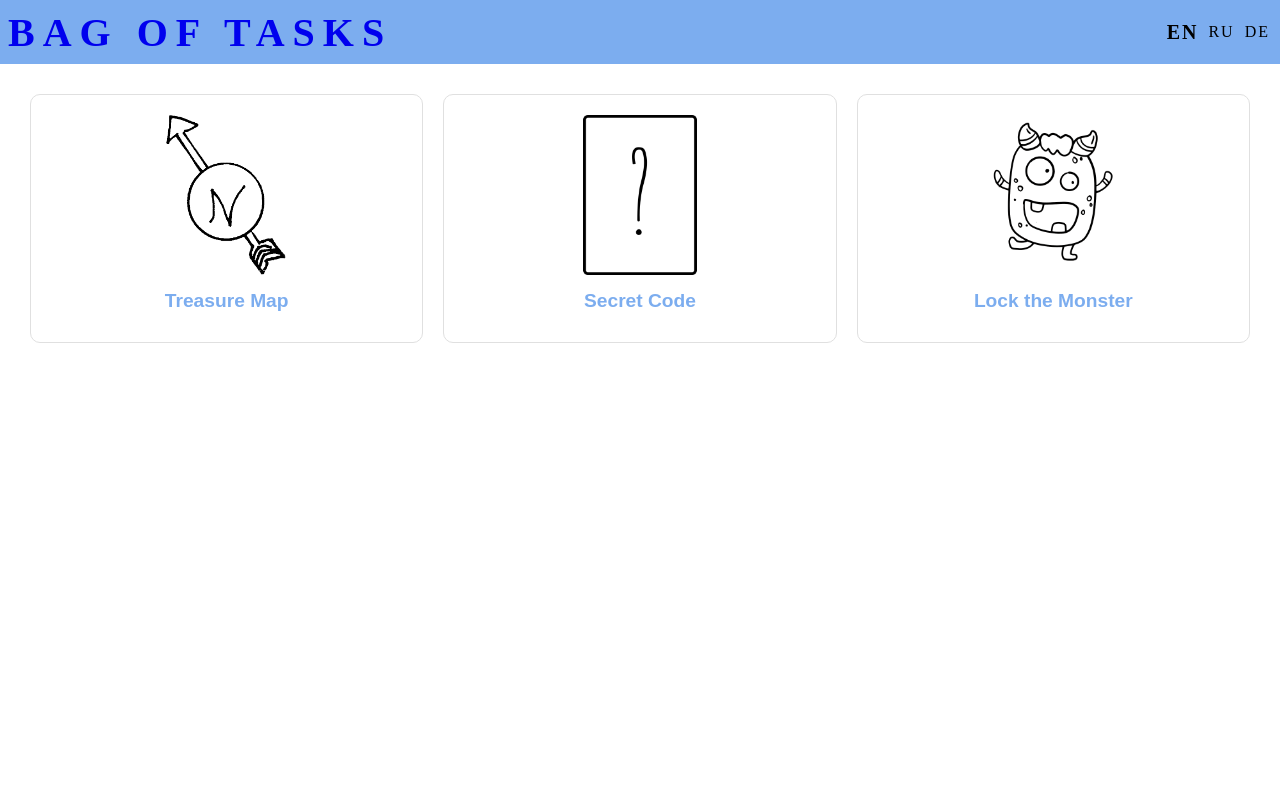
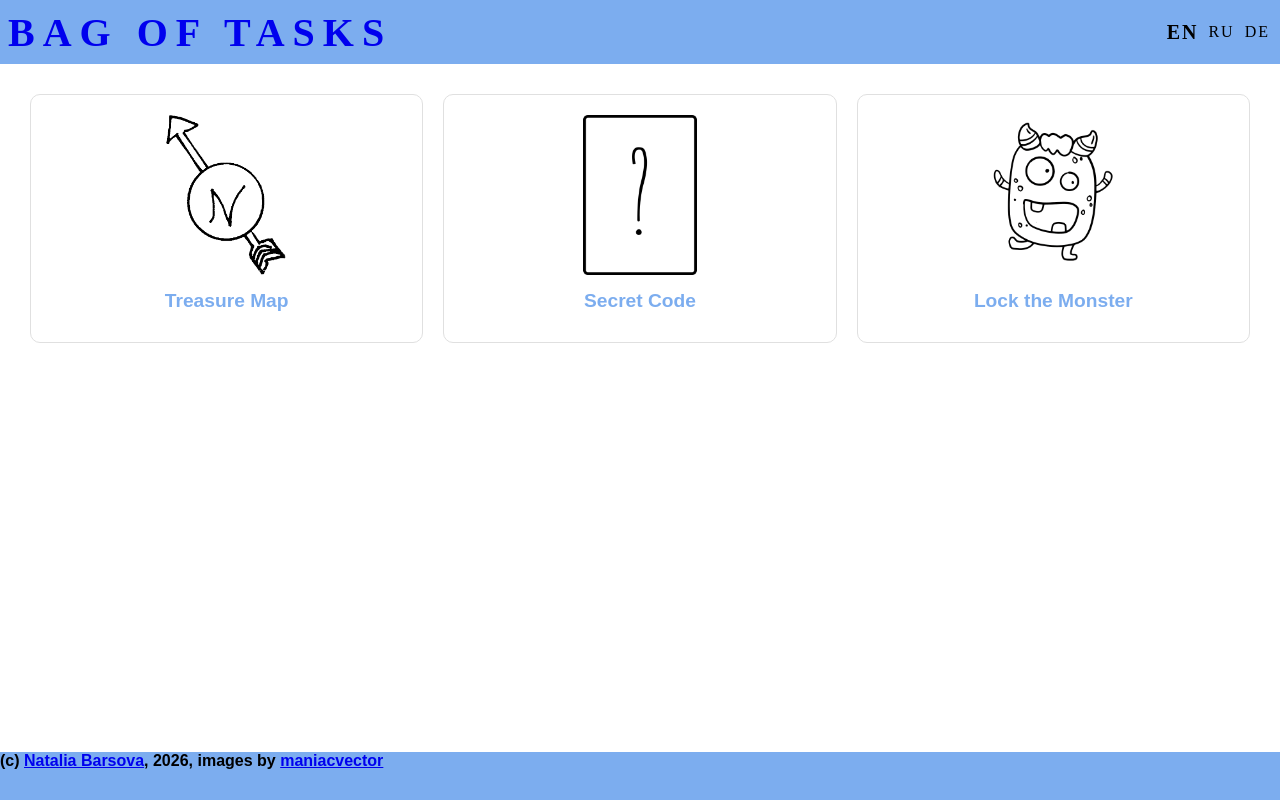
Before and after one commit to nbarsova/rechnenrucksack, a React (Vite) app: page /en in a window 1280 px wide. Built offline with nearby package versions, Linux system fonts and the light colour scheme; a web font is replaced by a local one.

Commit message:
added footer back to main layout :)

```diff
--- a/src/app/MainLayout.tsx
+++ b/src/app/MainLayout.tsx
@@ -2,6 +2,7 @@ import { Navigate, Outlet, useParams } from 'react-router-dom';
 import { Header } from './header/Header.tsx';
 import { useIntl } from 'react-intl';
 import { isLocale } from './locales.ts';
+import Footer from './footer/Footer.tsx';
 
 const MainLayout = () => {
     const { locale: localeParam } = useParams();
@@ -15,6 +16,7 @@ const MainLayout = () => {
         <div>
             <Header />
             <Outlet />
+            <Footer />
         </div>
     );
 };
```
